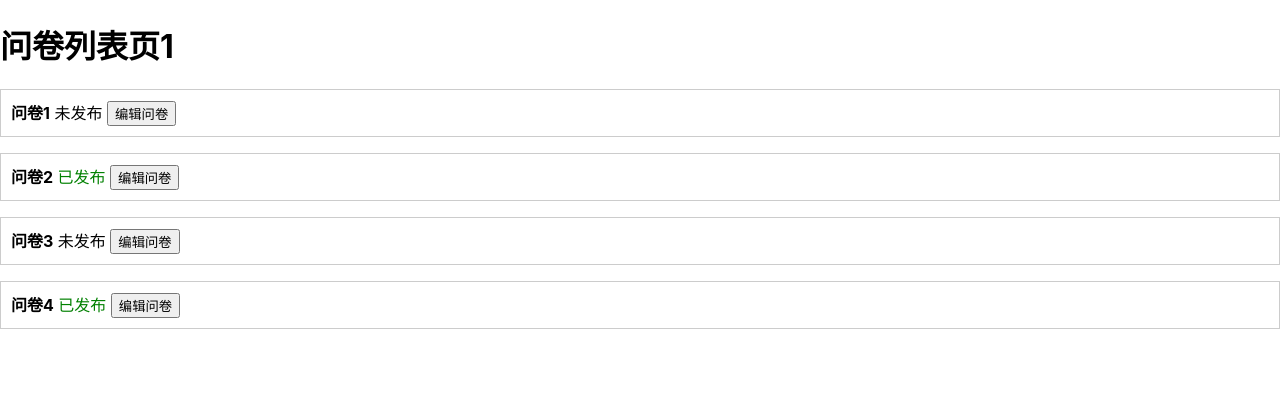
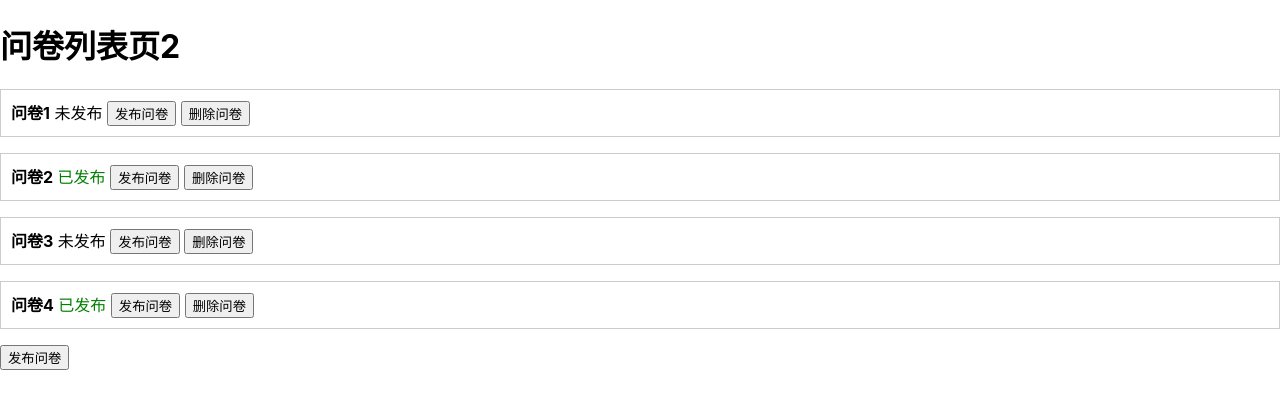
Before and after one commit to gtodr/survey-craft, a React (Create React App) app: page / in a window 1280 px wide. Shown: the top 408 px of the page. Built offline with nearby package versions, Linux system fonts and the light colour scheme.

Commit message:
chore: implemented list2 and immer

```diff
--- a/package.json
+++ b/package.json
@@ -10,6 +10,7 @@
     "@types/node": "^16.7.13",
     "@types/react": "^18.0.0",
     "@types/react-dom": "^18.0.0",
+    "immer": "^10.1.1",
     "react": "^19.0.0",
     "react-dom": "^19.0.0",
     "react-scripts": "5.0.1",
--- a/src/App.tsx
+++ b/src/App.tsx
@@ -1,11 +1,15 @@
 import React from 'react'
 // import './App.css'
-import List1 from './List1'
+// import List1 from './List1'
+import List2 from './List2'
+// import Demo from './immerDemo'
 
 function App() {
   return (
     <div className="App">
-      <List1 />
+      {/* <List1 /> */}
+      <List2 />
+      {/* <Demo /> */}
     </div>
   )
 }
--- /dev/null
+++ b/src/List2.tsx
@@ -0,0 +1,86 @@
+import React, { useState, FC } from 'react'
+import { produce } from 'immer'
+import QuestionCard from './components/QuestionCard'
+
+const List2: FC = () => {
+  const [questionList, setQuestionList] = useState([
+    { id: 'q1', title: '问卷1', isPublished: false },
+    { id: 'q2', title: '问卷2', isPublished: true },
+    { id: 'q3', title: '问卷3', isPublished: false },
+    { id: 'q4', title: '问卷4', isPublished: true },
+  ])
+
+  //   function addQuestion() {
+  //     setQuestionList(
+  //       produce(draft => {
+  //         draft.push({
+  //           id: `q${draft.length + 1}`,
+  //           title: `问卷${draft.length + 1}`,
+  //           isPublished: false,
+  //         })
+  //       })
+  //     )
+  //   }
+
+  function deleteQuestion(id: string) {
+    // setQuestionList(pre =>
+    //   pre.filter(q => {
+    //     if (q.id === id) return false
+    //     return true
+    //   })
+    // )
+
+    setQuestionList(
+      produce(draft => {
+        const index = draft.findIndex(q => q.id === id)
+        draft.splice(index, 1)
+      })
+    )
+  }
+
+  function publishQuestion(id: string) {
+    // setQuestionList(pre =>
+    //   pre.map(question => {
+    //     if (question.id === id) {
+    //       return {
+    //         ...question,
+    //         isPublished: true,
+    //       }
+    //     } else return question
+    //   })
+    // )
+
+    setQuestionList(
+      produce(draft => {
+        const item = draft.find(q => q.id === id)
+        if (item) item.isPublished = true
+      })
+    )
+  }
+
+  return (
+    <>
+      <div>
+        <h1>问卷列表页2</h1>
+        {questionList.map(question => {
+          const { id, title, isPublished } = question
+          return (
+            <QuestionCard
+              key={id}
+              id={id}
+              title={title}
+              isPublished={isPublished}
+              deleteQuestion={deleteQuestion}
+              publishQuestion={publishQuestion}
+            />
+          )
+        })}
+      </div>
+      <div>
+        <button>发布问卷</button>
+      </div>
+    </>
+  )
+}
+
+export default List2
--- a/src/components/QuestionCard.tsx
+++ b/src/components/QuestionCard.tsx
@@ -14,15 +14,15 @@ type PropsType = {
 
 // FC - functional component
 const QuestionCard: FC<PropsType> = props => {
-  const { id, title, isPublished } = props
+  const { id, title, isPublished, publishQuestion, deleteQuestion } = props
 
-  //   function publish(id: string) {
-  //     publishQuestion && publishQuestion(id)
-  //   }
+  function publish(id: string) {
+    if (publishQuestion) publishQuestion(id)
+  }
 
-  //   function del(id: string) {
-  //     deleteQuestion && deleteQuestion(id)
-  //   }
+  function del(id: string) {
+    if (deleteQuestion) deleteQuestion(id)
+  }
 
   // useEffect(() => {
   //   console.log('question card mounted')
@@ -51,9 +51,9 @@ const QuestionCard: FC<PropsType> = props => {
   //     [publishedClass]: isPublished,
   //   })
 
-  function edit(id: string) {
-    console.log('edit ', id)
-  }
+  //   function edit(id: string) {
+  //     console.log('edit ', id)
+  //   }
 
   return (
     <div key={id} className="list-item">
@@ -64,10 +64,18 @@ const QuestionCard: FC<PropsType> = props => {
       &nbsp;
       <button
         onClick={() => {
-          edit(id)
+          publish(id)
         }}
       >
-        编辑问卷
+        发布问卷
+      </button>
+      &nbsp;
+      <button
+        onClick={() => {
+          del(id)
+        }}
+      >
+        删除问卷
       </button>
     </div>
   )
--- /dev/null
+++ b/src/immerDemo.tsx
@@ -0,0 +1,59 @@
+import React, { useState, FC } from 'react'
+import { produce } from 'immer'
+import QuestionCard from './components/QuestionCard'
+
+const Demo: FC = () => {
+  const [questionList, setQuestionList] = useState([
+    { id: 'q1', title: '问卷1', isPublished: false },
+    { id: 'q2', title: '问卷2', isPublished: true },
+    { id: 'q3', title: '问卷3', isPublished: false },
+    { id: 'q4', title: '问卷4', isPublished: true },
+  ])
+
+  function setPublished(id: string) {
+    setQuestionList(
+      produce(draft => {
+        const question = draft.find(q => q.id === id)
+        if (question) {
+          question.isPublished = true
+        }
+      })
+    )
+  }
+
+  function addQuestion() {
+    setQuestionList(
+      produce(draft => {
+        draft.push({
+          id: `q${draft.length + 1}`,
+          title: `问卷${draft.length + 1}`,
+          isPublished: false,
+        })
+      })
+    )
+  }
+
+  return (
+    <div>
+      <h1>Immer 示例</h1>
+      <p>问题列表</p>
+      <button onClick={addQuestion}>添加问卷</button>
+      <ul>
+        {questionList.map(question => {
+          const { id, title, isPublished } = question
+          return (
+            <QuestionCard
+              key={id}
+              id={id}
+              title={title}
+              isPublished={isPublished}
+              publishQuestion={setPublished}
+            />
+          )
+        })}
+      </ul>
+    </div>
+  )
+}
+
+export default Demo
```
Also changed, not shown: 1 other file (tests, documents, lock files or other folders).
